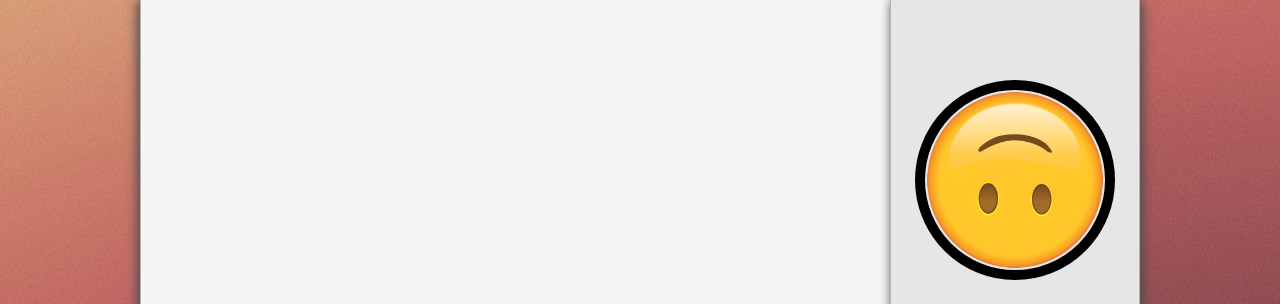
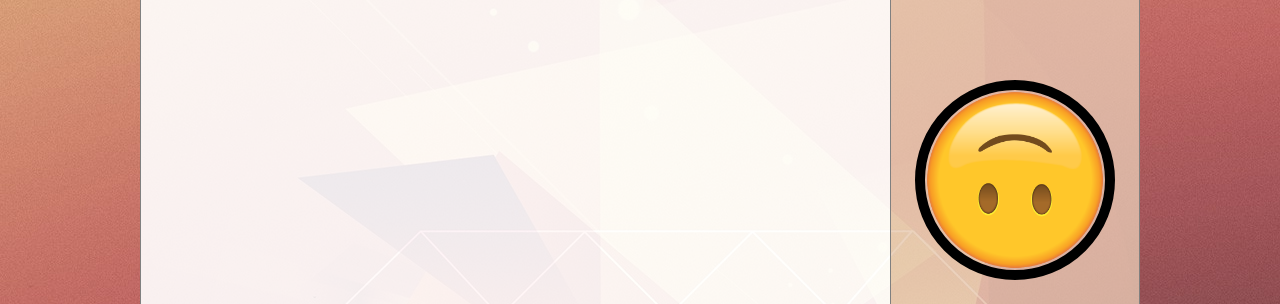
Before and after one commit to EsmeraldaQuintana/webpageLanding, a website built with webpack: page public/index.template.html in a window 1280 px wide. Shown: the top 304 px of the page. Built offline with nearby package versions, Linux system fonts and the light colour scheme; what page would draw is missing.

Commit message:
add new background.

```diff
--- a/src/main.css
+++ b/src/main.css
@@ -13,7 +13,7 @@ body {
     padding: 0;
     height: 100vh;
     font-family: 'Lato', sans-serif;
-    color: hsl(0, 0%, 30%);
+    color: hsl(0, 0%, 0%);
     align-content: center;
     display: flex;
 }
--- a/src/shell/shell.css
+++ b/src/shell/shell.css
@@ -8,21 +8,22 @@
 }
 
 .Shell__contents {
-    background-color: hsla(0, 0%, 96%, 1);
-    border-left: 1px solid hsl(0, 0%, 70%);
+    background-color: hsla(0, 0%, 100%, .9);
+    border-left: 1px solid hsl(0, 0%, 50%);
     max-width: 750px;
     min-height: 100vh;
     height: auto;
     margin: 0;
     padding: 50px;
-    box-shadow: -2px 2px 10px 1px hsl(0, 0%, 30%);
+
+    /* box-shadow: -2px 2px 10px 1px hsl(0, 0%, 30%); */
     font-family: 'Lora', serif;
 }
 
 .Shell__sidebar {
-    background-color: hsla(25, 0%, 90%, 1);
-    border-left: 1px solid hsl(0, 0%, 70%);
-    border-right: 1px solid hsl(0, 0%, 70%);
+    background-color: hsla(25, 50%, 80%, .8);
+    border-left: 1px solid hsl(0, 0%, 50%);
+    border-right: 1px solid hsl(0, 0%, 50%);
     padding: 0;
     margin: 0;
     display: flex;
@@ -33,7 +34,7 @@
     right: calc(50% - 500px);
     top: 0;
     bottom: 0;
-    box-shadow: 2px 2px 10px 1px hsl(0, 0%, 30%);
+    /* box-shadow: 2px 2px 10px 1px hsl(0, 0%, 30%); */
 }
 
 .Shell__header {
```
Also changed, not shown: src/img/asanoha2.png (added), src/img/asanoha3.png (added), src/img/asanoha4.png (added), src/img/sakura.png.
